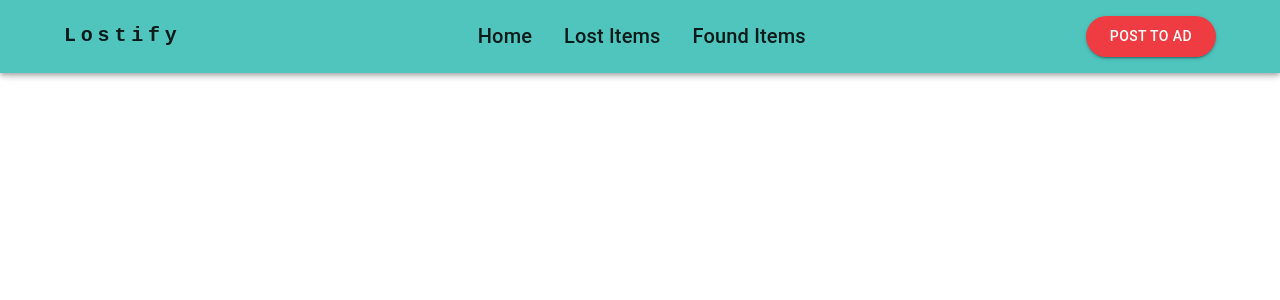
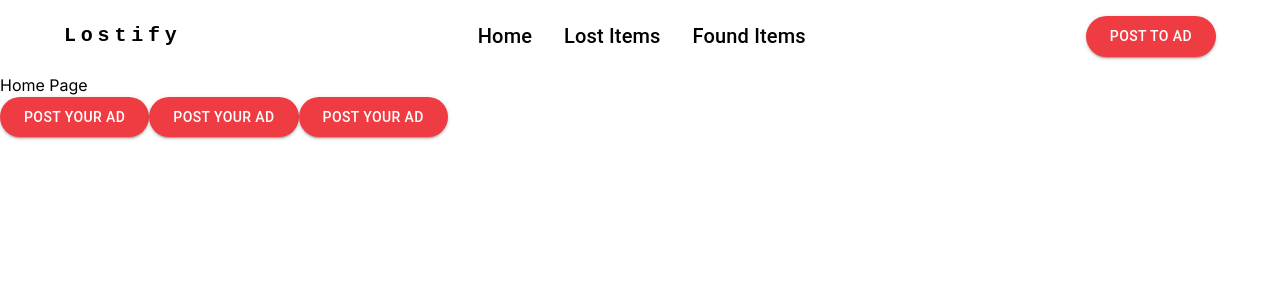
Before and after one commit to suez-halder/lostify-client, a Next.js app: page / in a window 1280 px wide. Shown: the top 300 px of the page. Built offline with nearby package versions, Linux system fonts and the light colour scheme.

Commit message:
working on footer

```diff
--- a/src/app/(withCommonLayout)/page.tsx
+++ b/src/app/(withCommonLayout)/page.tsx
@@ -6,6 +6,8 @@ const HomePage = () => {
         <>
             <h1>Home Page</h1>
             <Button>Post Your Ad</Button>
+            <Button>Post Your Ad</Button>
+            <Button>Post Your Ad</Button>
         </>
     );
 };
--- a/src/components/Shared/Footer/Footer.tsx
+++ b/src/components/Shared/Footer/Footer.tsx
@@ -0,0 +1,11 @@
+import React from "react";
+
+const Footer = () => {
+    return (
+        <div>
+            <h1>Footer</h1>
+        </div>
+    );
+};
+
+export default Footer;
--- a/src/components/Shared/Navbar/Navbar.tsx
+++ b/src/components/Shared/Navbar/Navbar.tsx
@@ -17,7 +17,6 @@ import { Stack } from "@mui/material";
 
 const Navbar = () => {
     return (
-        <AppBar>
         <Container>
             <Stack
                 py={2}
@@ -51,7 +50,6 @@ const Navbar = () => {
                 <Button>Post to Ad</Button>
             </Stack>
         </Container>
-        </AppBar>
     );
 };
 
```
Lines whose indentation alone changed are shown as unchanged.
